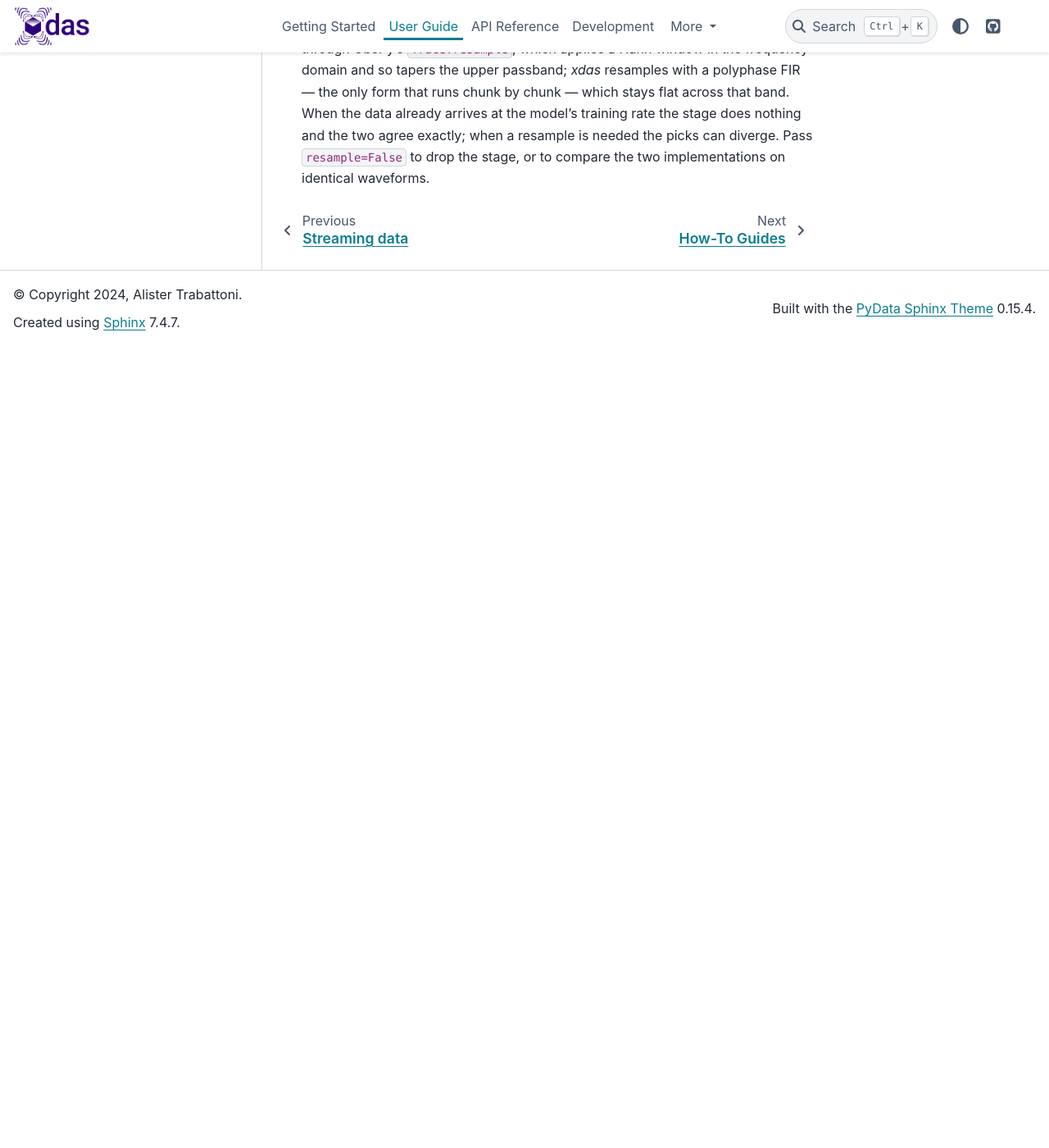
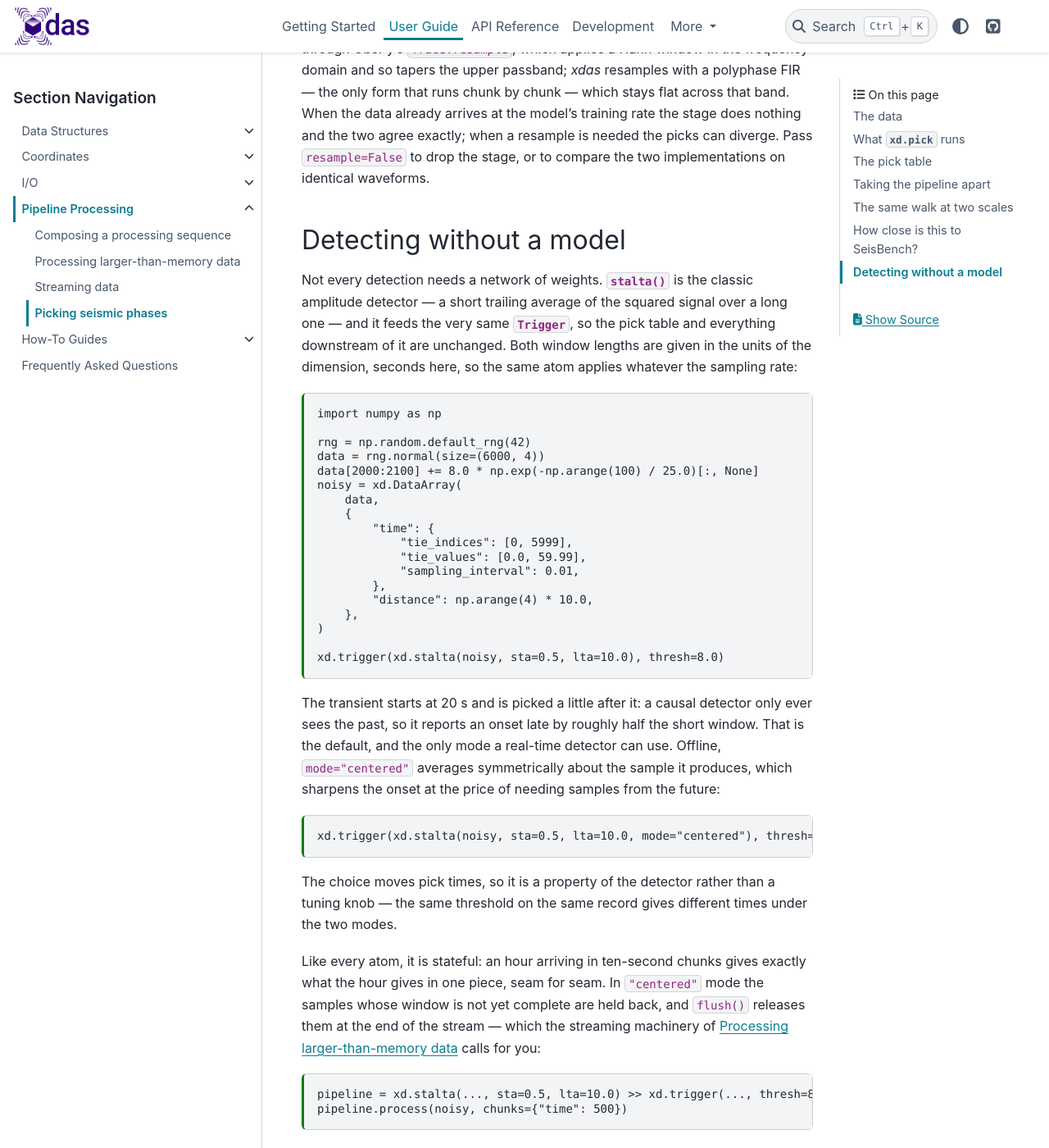
Before and after one commit to xdas-dev/xdas, a Sphinx documentation site: the page built from docs/user-guide/pipeline/picking.md, in a window 1280 px wide and 1400 px high, scrolled down 5913 px. Shown: the whole window at 82% size. Built offline with Sphinx 7.4.7 and the PyData theme 0.15.4, drawn with Linux system fonts in a browser that asks for light colours; before the commit the page ends 6336 px from its top, so only the background shows below that.

Commit message:
docs(detect): document the STA/LTA atom

````diff
--- a/docs/user-guide/pipeline/picking.md
+++ b/docs/user-guide/pipeline/picking.md
@@ -288,3 +288,58 @@ across that band. When the data already arrives at the model's training rate
 the stage does nothing and the two agree exactly; when a resample is needed the
 picks can diverge. Pass `resample=False` to drop the stage, or to compare the
 two implementations on identical waveforms.
+
+## Detecting without a model
+
+Not every detection needs a network of weights. {py:func}`~xdas.stalta` is the
+classic amplitude detector — a short trailing average of the squared signal
+over a long one — and it feeds the very same {py:class}`~xdas.atoms.Trigger`,
+so the pick table and everything downstream of it are unchanged. Both window
+lengths are given in the units of the dimension, seconds here, so the same atom
+applies whatever the sampling rate:
+
+```{code-cell}
+import numpy as np
+
+rng = np.random.default_rng(42)
+data = rng.normal(size=(6000, 4))
+data[2000:2100] += 8.0 * np.exp(-np.arange(100) / 25.0)[:, None]
+noisy = xd.DataArray(
+    data,
+    {
+        "time": {
+            "tie_indices": [0, 5999],
+            "tie_values": [0.0, 59.99],
+            "sampling_interval": 0.01,
+        },
+        "distance": np.arange(4) * 10.0,
+    },
+)
+
+xd.trigger(xd.stalta(noisy, sta=0.5, lta=10.0), thresh=8.0)
+```
+
+The transient starts at 20 s and is picked a little after it: a causal detector
+only ever sees the past, so it reports an onset late by roughly half the short
+window. That is the default, and the only mode a real-time detector can use.
+Offline, `mode="centered"` averages symmetrically about the sample it produces,
+which sharpens the onset at the price of needing samples from the future:
+
+```{code-cell}
+xd.trigger(xd.stalta(noisy, sta=0.5, lta=10.0, mode="centered"), thresh=8.0)
+```
+
+The choice moves pick times, so it is a property of the detector rather than a
+tuning knob — the same threshold on the same record gives different times under
+the two modes.
+
+Like every atom, it is stateful: an hour arriving in ten-second chunks gives
+exactly what the hour gives in one piece, seam for seam. In `"centered"` mode
+the samples whose window is not yet complete are held back, and `flush()`
+releases them at the end of the stream — which the streaming machinery of
+[](processing.md) calls for you:
+
+```{code-cell}
+pipeline = xd.stalta(..., sta=0.5, lta=10.0) >> xd.trigger(..., thresh=8.0)
+pipeline.process(noisy, chunks={"time": 500})
+```
````
Also changed, not shown: docs/api/atoms.md (+7 -4 lines), docs/release-notes.md (+11 -0 lines), docs/user-guide/pipeline/atoms.md (+2 -1 lines).
